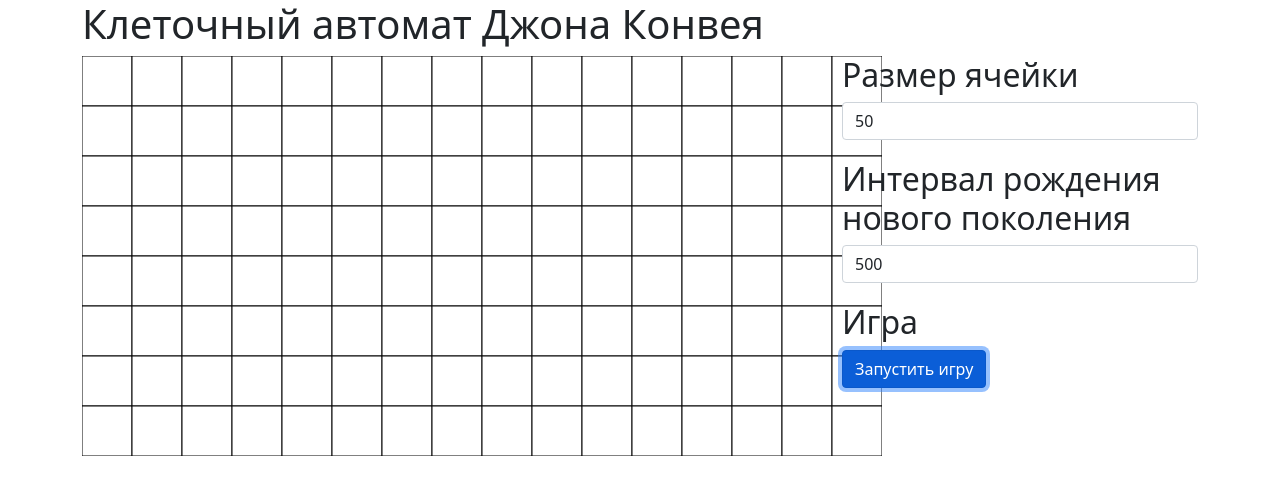
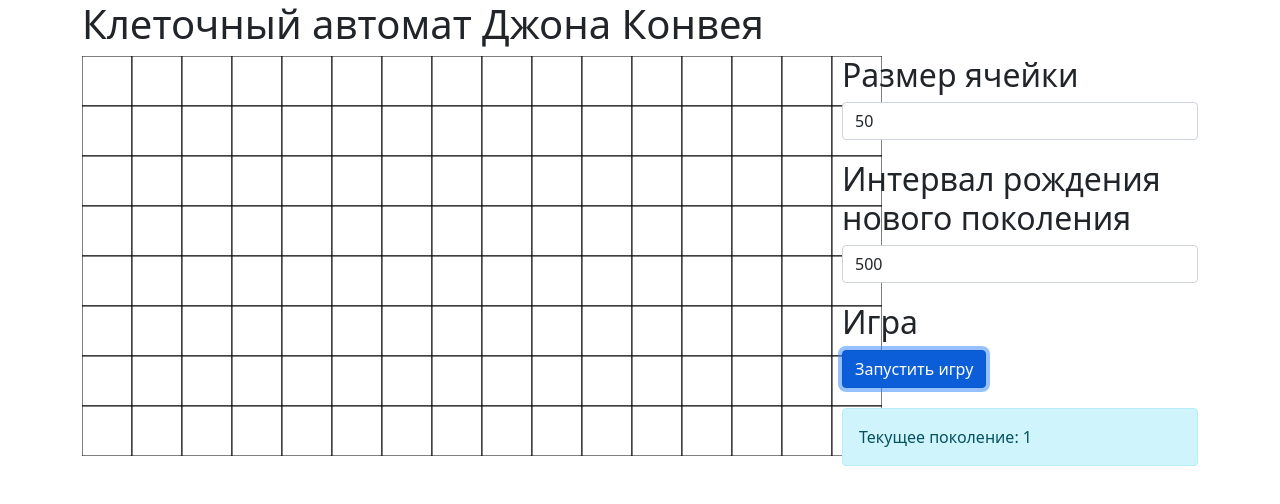
Before and after one commit to YahorDanchanka/conways-game-of-life, a website built with webpack: page src/pages/index.html in a window 1280 px wide. Both pictures are taken after a click on the button "Запустить игру". Built offline with nearby package versions, Linux system fonts and the light colour scheme.

Commit message:
Создан счетчик поколений

```diff
--- a/src/pages/index.html
+++ b/src/pages/index.html
@@ -47,6 +47,11 @@
           <h2>Игра</h2>
           <button id="start-game" class="btn btn-primary">Запустить игру</button>
         </li>
+        <li class="sidebar__item">
+          <div class="alert alert-info">
+            Текущее поколение: <span class="sidebar__item_generation-count">0</span>
+          </div>
+        </li>
       </ul>
     </div>
   </div>
--- a/src/scripts/index.js
+++ b/src/scripts/index.js
@@ -3,6 +3,10 @@ import { Cell, Painter } from './Painter'
 const painter = new Painter(document.querySelector('#canvas'))
 
 function startGame() {
+  window.generationCount = window.generationCount ?? 0
+  window.generationCount++
+  document.querySelector('.sidebar__item_generation-count').textContent = window.generationCount
+
   const cells = []
 
   painter.cells.forEach(cell => {
@@ -28,6 +32,23 @@ function startGame() {
       cell.unpaint()
     }
   })
+
+  endGame()
+}
+
+function endGame() {
+  const paintCells = painter.cells.reduce((paintCells, cell) => {
+    if (cell.isPaint) {
+      paintCells++
+    }
+    return paintCells
+  }, 0)
+
+  if (paintCells <= 0) {
+    window.generationCount = 0
+    clearInterval(window.gameVendor)
+    alert('Игра окончена')
+  }
 }
 
 function addControl(selector, options) {
@@ -81,7 +102,7 @@ addControl('#interval-generation', {
 const startGameButton = document.querySelector('#start-game')
 startGameButton.addEventListener('click', () => {
   const interval = localStorage.getItem('interval-generation') ?? 500
-  setInterval(startGame, interval)
+  window.gameVendor = setInterval(startGame, interval)
 })
 
 /** Game */
```
